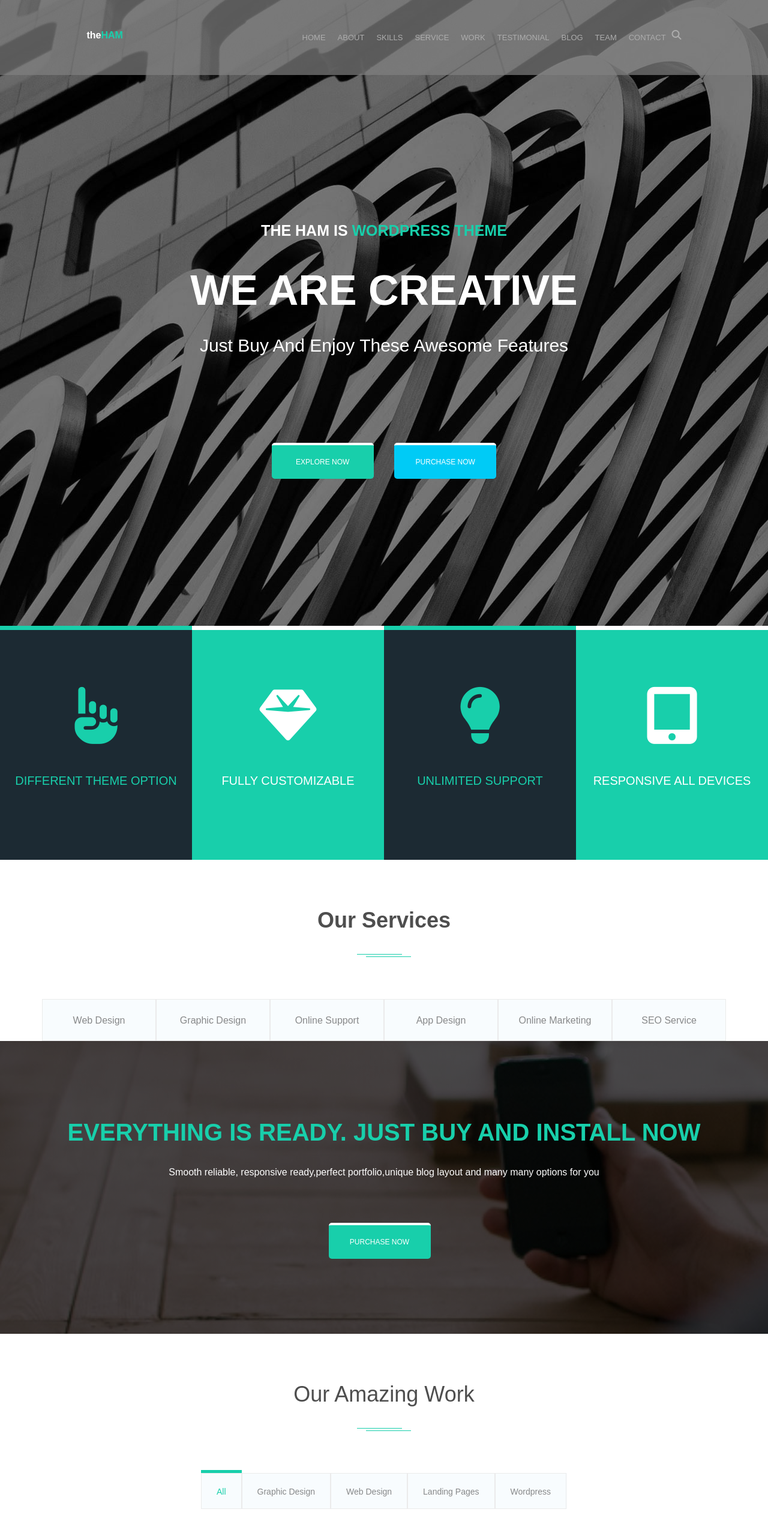
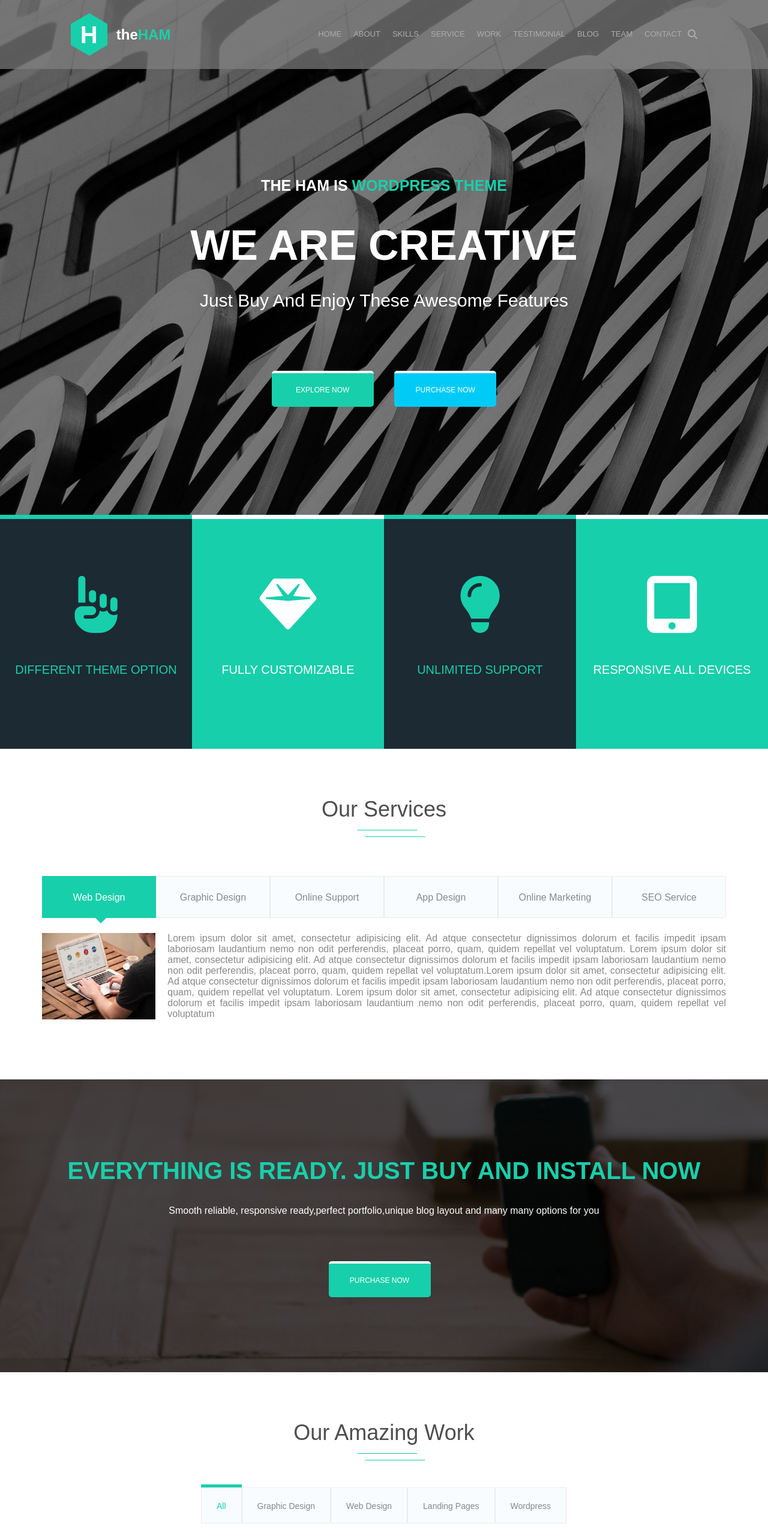
Before and after one commit to AyselHeydarova/Step-Project-Ham, a plain HTML site: page index.html in a window 1280 px wide. Shown: the top 2560 px of the page at 60% size. Drawn offline with Linux system fonts and the light colour scheme.

Commit message:
finished

```diff
--- a/CSS/styles.css
+++ b/CSS/styles.css
@@ -20,11 +20,60 @@
     display: flex;
     justify-content: space-around;
     align-content: center;
-    padding: 50px 0;
+}
+
+.header-logo {
+    background-color: #18cfab;
+    position: relative;
+    padding: 0 16px;
+    height: 35px;
+    z-index: 3;
+}
+
+.header-logo-name {
+    position: relative;
+    display: flex;
+    align-items: center;
+}
+
+div.header-logo-name::before {
+    content: "";
+    position: absolute;
+    top: 22px;
+    left: 0;
+    width: 0;
+    height: 0;
+    border-left: 31px solid transparent;
+    border-right: 30px solid transparent;
+    border-bottom: 18px solid #18cfab;
+    z-index: 0;
+}
+
+div.header-logo-name::after {
+    content: "";
+    position: absolute;
+    bottom: 22px;
+    left: 0;
+    width: 0;
+    height: 0;
+    border-left: 31px solid transparent;
+    border-right: 30px solid transparent;
+    border-top: 18px solid #18cfab;
+    z-index: 0;
+}
+
+.logo-text {
+    color: white;
+    font-size: 40px;
+    line-height: 36px;
+    font-weight: bold;
+    margin: 0;
+    padding: 0;
 }
 
 .company-name {
-    font-size: 16px;
+    font-size: 24px;
+    padding-left: 15px;
 }
 
 .main-page-nav {
@@ -34,17 +83,31 @@
     color: #adadad;
 }
 
+.main-page-nav i {
+    padding: 49px 0;
+}
+
 .main-page-nav-link {
     text-decoration: none;
     color: #adadad;
     display: inline-block;
-    padding: 5px 10px;
+    padding: 49px 10px;
     font-size: 13px;
+    border-bottom: 2px solid transparent;
 }
+
+.main-page-nav-link:hover {
+    color: #18cfab;
+    border-bottom: 2px solid #18cfab;
+    box-sizing: border-box;
+}
+
+/*______________Main Page______________*/
+
 
 .main-page-text {
     width: 770px;
-    padding: 245px 0;
+    padding: 180px 0;
     margin: 0 auto;
     text-align: center;
 }
@@ -65,7 +128,7 @@
 }
 
 .btns {
-    margin-top: 145px;
+    margin-top: 100px;
 }
 .green-btn , .purchase {
     width: 170px;
@@ -126,35 +189,30 @@
     text-align: center;
 }
 
-.lines {
-    width: 90px;
-    margin: 35px auto 70px;
-
-}
-
-.line {
-    width: 75px;
-    height: 1px;
-    background-color: #18cfab;
-}
-
-.line1 {
-    margin-bottom: 3px;
-}
-
-.line2 {
-    margin-left: 15px;
-}
-
-
 .services-heading {
     color: #4e4e4e;
     font-size: 36px;
+    font-weight: 200;
     padding-top: 80px;
+    position: relative;
 }
+
+.services-heading::after {
+    content: '';
+    position: absolute;
+    top: 135px;
+    left: 47%;
+    width: 100px;
+    height: 10px;
+    border-top: 1px solid #18cfab;
+    border-bottom: 1px solid #18cfab;
+    transform: skew(50deg);
+}
+
 .services-main {
     width: 1140px;
     margin: 0 auto;
+    margin-top: 90px;
 }
 
 #tabs {
@@ -166,9 +224,34 @@
 }
 
 .service-tab {
+    position: relative;
     width: 16.6%;
     border: 1px solid #ebebeb;
     line-height: 70px;
+}
+
+.current {
+    background-color: #18cfab;
+    border: 1px solid #18cfab;
+    color: white;
+}
+
+.current::after {
+    content: "";
+    position: absolute;
+    bottom: -10px;
+    left: 87px;
+    width: 0;
+    height: 0;
+    border-left: 10px solid transparent;
+    border-right:10px solid transparent;
+    border-top: 10px solid #18cfab;
+    z-index: 0;
+}
+
+
+.content {
+    margin-bottom: 100px;
 }
 
 .service-content {
@@ -178,6 +261,10 @@
     color: #878889;
     display: none;
 
+}
+
+.default {
+    display:flex;
 }
 
 
@@ -224,17 +311,29 @@
     font-size: 36px;
     padding-top: 80px;
     font-weight: 200;
+    position: relative;
+}
+
+.work-heading::after {
+    content: '';
+    position: absolute;
+    top: 135px;
+    left: 47%;
+    width: 100px;
+    height: 10px;
+    border-top: 1px solid #18cfab;
+    border-bottom: 1px solid #18cfab;
+    transform: skew(50deg);
 }
 
 .work-tabs {
     width: 610px;
-    margin: 0 auto;
+    margin: 70px auto 70px;
     height: 60px;
     display: flex;
     align-content: center;
     background-color: #f8fcfe;
     color: #878889;
-    margin-bottom: 70px;
 }
 
 
@@ -253,15 +352,57 @@
 
 .work-gallery {
     width: 1140px;
-    margin: 0 auto;
+    margin: 0 auto 50px;
     display: flex;
     flex-wrap: wrap;
 }
 
-.gallery-img {
-    width: 25%;
+.gallery-item {
+    position: relative;
+}
+
+.gallery-item-img {
+    height: 100%;
+    width: 100%;
+}
+
+.gallery-hover-wrapper {
+    position: absolute;
+    top: 0;
+    left: 0;
+    right: 0;
+    bottom: 0;
+    background-color: white;
+    color: #18cfab;
+    border-top: 2px solid #18cfab;
+    padding-top: 50px;
 
 }
+
+.icon {
+    font-size: 18px;
+    padding: 8px;
+    color: #18cfab;
+    border:  1px solid #18cfab;
+    border-radius: 50%;
+    margin-right: 5px;
+}
+
+.icon:hover {
+    background-color: #18cfab;
+    color: white;
+}
+
+.gallery-hover-title {
+    padding-top: 20px;
+}
+
+.gallery-hover-category {
+    color: #9b9c9c;
+    padding-top: 10px;
+    font-size: 13px;
+}
+
 
 .load-btn {
     margin-top: 70px;
--- a/index.html
+++ b/index.html
@@ -13,7 +13,7 @@
 
             <div class="header-logo-name">
                 <div class="header-logo">
-
+                    <h1 class="logo-text">H</h1>
                 </div>
                 <h1 class="company-name">the<span class="green">HAM</span></h1>
             </div>
@@ -79,19 +79,13 @@
     </section>
 
     <section id="services">
+
         <h2 class="services-heading">Our Services</h2>
-
-        <div class="lines">
-
-            <div class="line line1"></div>
-            <div class="line line2"></div>
-
-        </div>
 
         <div class="services-main">
 
             <div id="tabs">
-                <div class="service-tab">Web Design</div>
+                <div class="service-tab current">Web Design</div>
                 <div class="service-tab">Graphic Design</div>
                 <div class="service-tab">Online Support</div>
                 <div class="service-tab">App Design</div>
@@ -101,34 +95,34 @@
 
             <div class="content">
 
-                <div class="service-content">
+                <div class="service-content default">
                     <img class="service-img" src="Images/web design/web-design4.jpg">
-                    <p>Lorem ipsum dolor sit amet, consectetur adipisicing elit. Ad atque consectetur dignissimos dolorum et facilis impedit ipsam laboriosam laudantium nemo non odit perferendis, placeat porro, quam, quidem repellat vel voluptatum. Lorem ipsum dolor sit amet, consectetur adipisicing elit. Ad atque consectetur dignissimos dolorum et facilis impedit ipsam laboriosam laudantium nemo non odit perferendis, placeat porro, quam, quidem repellat vel voluptatum.</p>
+                    <p>Lorem ipsum dolor sit amet, consectetur adipisicing elit. Ad atque consectetur dignissimos dolorum et facilis impedit ipsam laboriosam laudantium nemo non odit perferendis, placeat porro, quam, quidem repellat vel voluptatum. Lorem ipsum dolor sit amet, consectetur adipisicing elit. Ad atque consectetur dignissimos dolorum et facilis impedit ipsam laboriosam laudantium nemo non odit perferendis, placeat porro, quam, quidem repellat vel voluptatum.Lorem ipsum dolor sit amet, consectetur adipisicing elit. Ad atque consectetur dignissimos dolorum et facilis impedit ipsam laboriosam laudantium nemo non odit perferendis, placeat porro, quam, quidem repellat vel voluptatum. Lorem ipsum dolor sit amet, consectetur adipisicing elit. Ad atque consectetur dignissimos dolorum et facilis impedit ipsam laboriosam laudantium nemo non odit perferendis, placeat porro, quam, quidem repellat vel voluptatum</p>
                 </div>
 
                 <div class="service-content">
                     <img class="service-img" src="Images/graphic design/graphic-design1.jpg">
-                    <p>Lorem ipsum dolor sit amet, consectetur adipisicing elit. Ad atque consectetur dignissimos dolorum et facilis impedit ipsam laboriosam laudantium nemo non odit perferendis, placeat porro, quam, quidem repellat vel voluptatum. Lorem ipsum dolor sit amet, consectetur adipisicing elit. Ad atque consectetur dignissimos dolorum et facilis impedit ipsam laboriosam laudantium nemo non odit perferendis, placeat porro, quam, quidem repellat vel voluptatum.</p>
+                    <p>Lorem ipsum dolor sit amet, consectetur adipisicing elit. Ad atque consectetur dignissimos dolorum et facilis impedit ipsam laboriosam laudantium nemo non odit perferendis, placeat porro, quam, quidem repellat vel voluptatum. Lorem ipsum dolor sit amet, consectetur adipisicing elit. Ad atque consectetur dignissimos dolorum et facilis impedit ipsam laboriosam laudantium nemo non odit perferendis, placeat porro, quam, quidem repellat vel voluptatum.Lorem ipsum dolor sit amet, consectetur adipisicing elit. Ad atque consectetur dignissimos dolorum et facilis impedit ipsam laboriosam laudantium nemo non odit perferendis, placeat porro, quam, quidem repellat vel voluptatum. Lorem ipsum dolor sit amet, consectetur adipisicing elit. Ad atque consectetur dignissimos dolorum et facilis impedit ipsam laboriosam laudantium nemo non odit perferendis, placeat porro, quam, quidem repellat vel voluptatum</p>
                 </div>
 
                 <div class="service-content">
                     <img class="service-img" src="Images/web design/web-design3.jpg">
-                    <p>Lorem ipsum dolor sit amet, consectetur adipisicing elit. Ad atque consectetur dignissimos dolorum et facilis impedit ipsam laboriosam laudantium nemo non odit perferendis, placeat porro, quam, quidem repellat vel voluptatum. Lorem ipsum dolor sit amet, consectetur adipisicing elit. Ad atque consectetur dignissimos dolorum et facilis impedit ipsam laboriosam laudantium nemo non odit perferendis, placeat porro, quam, quidem repellat vel voluptatum.</p>
+                    <p>Lorem ipsum dolor sit amet, consectetur adipisicing elit. Ad atque consectetur dignissimos dolorum et facilis impedit ipsam laboriosam laudantium nemo non odit perferendis, placeat porro, quam, quidem repellat vel voluptatum. Lorem ipsum dolor sit amet, consectetur adipisicing elit. Ad atque consectetur dignissimos dolorum et facilis impedit ipsam laboriosam laudantium nemo non odit perferendis, placeat porro, quam, quidem repellat vel voluptatum.Lorem ipsum dolor sit amet, consectetur adipisicing elit. Ad atque consectetur dignissimos dolorum et facilis impedit ipsam laboriosam laudantium nemo non odit perferendis, placeat porro, quam, quidem repellat vel voluptatum. Lorem ipsum dolor sit amet, consectetur adipisicing elit. Ad atque consectetur dignissimos dolorum et facilis impedit ipsam laboriosam laudantium nemo non odit perferendis, placeat porro, quam, quidem repellat vel voluptatum</p>
                 </div>
 
                 <div class="service-content">
                     <img class="service-img" src="Images/web design/web-design1.jpg">
-                    <p>Lorem ipsum dolor sit amet, consectetur adipisicing elit. Ad atque consectetur dignissimos dolorum et facilis impedit ipsam laboriosam laudantium nemo non odit perferendis, placeat porro, quam, quidem repellat vel voluptatum. Lorem ipsum dolor sit amet, consectetur adipisicing elit. Ad atque consectetur dignissimos dolorum et facilis impedit ipsam laboriosam laudantium nemo non odit perferendis, placeat porro, quam, quidem repellat vel voluptatum.</p>
+                    <p>Lorem ipsum dolor sit amet, consectetur adipisicing elit. Ad atque consectetur dignissimos dolorum et facilis impedit ipsam laboriosam laudantium nemo non odit perferendis, placeat porro, quam, quidem repellat vel voluptatum. Lorem ipsum dolor sit amet, consectetur adipisicing elit. Ad atque consectetur dignissimos dolorum et facilis impedit ipsam laboriosam laudantium nemo non odit perferendis, placeat porro, quam, quidem repellat vel voluptatum.Lorem ipsum dolor sit amet, consectetur adipisicing elit. Ad atque consectetur dignissimos dolorum et facilis impedit ipsam laboriosam laudantium nemo non odit perferendis, placeat porro, quam, quidem repellat vel voluptatum. Lorem ipsum dolor sit amet, consectetur adipisicing elit. Ad atque consectetur dignissimos dolorum et facilis impedit ipsam laboriosam laudantium nemo non odit perferendis, placeat porro, quam, quidem repellat vel voluptatum</p>
                 </div>
 
                 <div class="service-content">
                     <img class="service-img" src="Images/web design/web-design2.jpg">
-                    <p>Lorem ipsum dolor sit amet, consectetur adipisicing elit. Ad atque consectetur dignissimos dolorum et facilis impedit ipsam laboriosam laudantium nemo non odit perferendis, placeat porro, quam, quidem repellat vel voluptatum. Lorem ipsum dolor sit amet, consectetur adipisicing elit. Ad atque consectetur dignissimos dolorum et facilis impedit ipsam laboriosam laudantium nemo non odit perferendis, placeat porro, quam, quidem repellat vel voluptatum.</p>
+                    <p>Lorem ipsum dolor sit amet, consectetur adipisicing elit. Ad atque consectetur dignissimos dolorum et facilis impedit ipsam laboriosam laudantium nemo non odit perferendis, placeat porro, quam, quidem repellat vel voluptatum. Lorem ipsum dolor sit amet, consectetur adipisicing elit. Ad atque consectetur dignissimos dolorum et facilis impedit ipsam laboriosam laudantium nemo non odit perferendis, placeat porro, quam, quidem repellat vel voluptatum.Lorem ipsum dolor sit amet, consectetur adipisicing elit. Ad atque consectetur dignissimos dolorum et facilis impedit ipsam laboriosam laudantium nemo non odit perferendis, placeat porro, quam, quidem repellat vel voluptatum. Lorem ipsum dolor sit amet, consectetur adipisicing elit. Ad atque consectetur dignissimos dolorum et facilis impedit ipsam laboriosam laudantium nemo non odit perferendis, placeat porro, quam, quidem repellat vel voluptatum</p>
                 </div>
 
                 <div class="service-content">
                     <img class="service-img" src="Images/web design/web-design7.jpg">
-                    <p>Lorem ipsum dolor sit amet, consectetur adipisicing elit. Ad atque consectetur dignissimos dolorum et facilis impedit ipsam laboriosam laudantium nemo non odit perferendis, placeat porro, quam, quidem repellat vel voluptatum. Lorem ipsum dolor sit amet, consectetur adipisicing elit. Ad atque consectetur dignissimos dolorum et facilis impedit ipsam laboriosam laudantium nemo non odit perferendis, placeat porro, quam, quidem repellat vel voluptatum.</p>
+                    <p>Lorem ipsum dolor sit amet, consectetur adipisicing elit. Ad atque consectetur dignissimos dolorum et facilis impedit ipsam laboriosam laudantium nemo non odit perferendis, placeat porro, quam, quidem repellat vel voluptatum. Lorem ipsum dolor sit amet, consectetur adipisicing elit. Ad atque consectetur dignissimos dolorum et facilis impedit ipsam laboriosam laudantium nemo non odit perferendis, placeat porro, quam, quidem repellat vel voluptatum.Lorem ipsum dolor sit amet, consectetur adipisicing elit. Ad atque consectetur dignissimos dolorum et facilis impedit ipsam laboriosam laudantium nemo non odit perferendis, placeat porro, quam, quidem repellat vel voluptatum. Lorem ipsum dolor sit amet, consectetur adipisicing elit. Ad atque consectetur dignissimos dolorum et facilis impedit ipsam laboriosam laudantium nemo non odit perferendis, placeat porro, quam, quidem repellat vel voluptatum</p>
                 </div>
 
 
@@ -162,20 +156,6 @@
         </div>
 
         <div class="work-gallery">
-
-<!--            <img class="gallery-img"  src="Images/graphic design/graphic-design1.jpg" alt="">-->
-<!--            <img class="gallery-img" src="Images/graphic design/graphic-design2.jpg" alt="">-->
-<!--            <img class="gallery-img" src="Images/graphic design/graphic-design3.jpg" alt="">-->
-<!--            <img class="gallery-img" src="Images/graphic design/graphic-design4.jpg" alt="">-->
-<!--            <img class="gallery-img" src="Images/graphic design/graphic-design5.jpg" alt="">-->
-<!--            <img class="gallery-img" src="Images/graphic design/graphic-design6.jpg" alt="">-->
-<!--            <img class="gallery-img" src="Images/graphic design/graphic-design7.jpg" alt="">-->
-<!--            <img class="gallery-img" src="Images/graphic design/graphic-design8.jpg" alt="">-->
-<!--            <img class="gallery-img" src="Images/graphic design/graphic-design9.jpg" alt="">-->
-<!--            <img class="gallery-img" src="Images/graphic design/graphic-design10.jpg" alt="">-->
-<!--            <img class="gallery-img" src="Images/graphic design/graphic-design11.jpg" alt="">-->
-<!--            <img class="gallery-img" src="Images/graphic design/graphic-design12.jpg" alt="">-->
-
         </div>
 
         <button class="green-btn load-btn"><i class="fas fa-plus"></i>  LOAD MORE</button>
```
Also changed, not shown: JS/main.js (+31 -19 lines).
